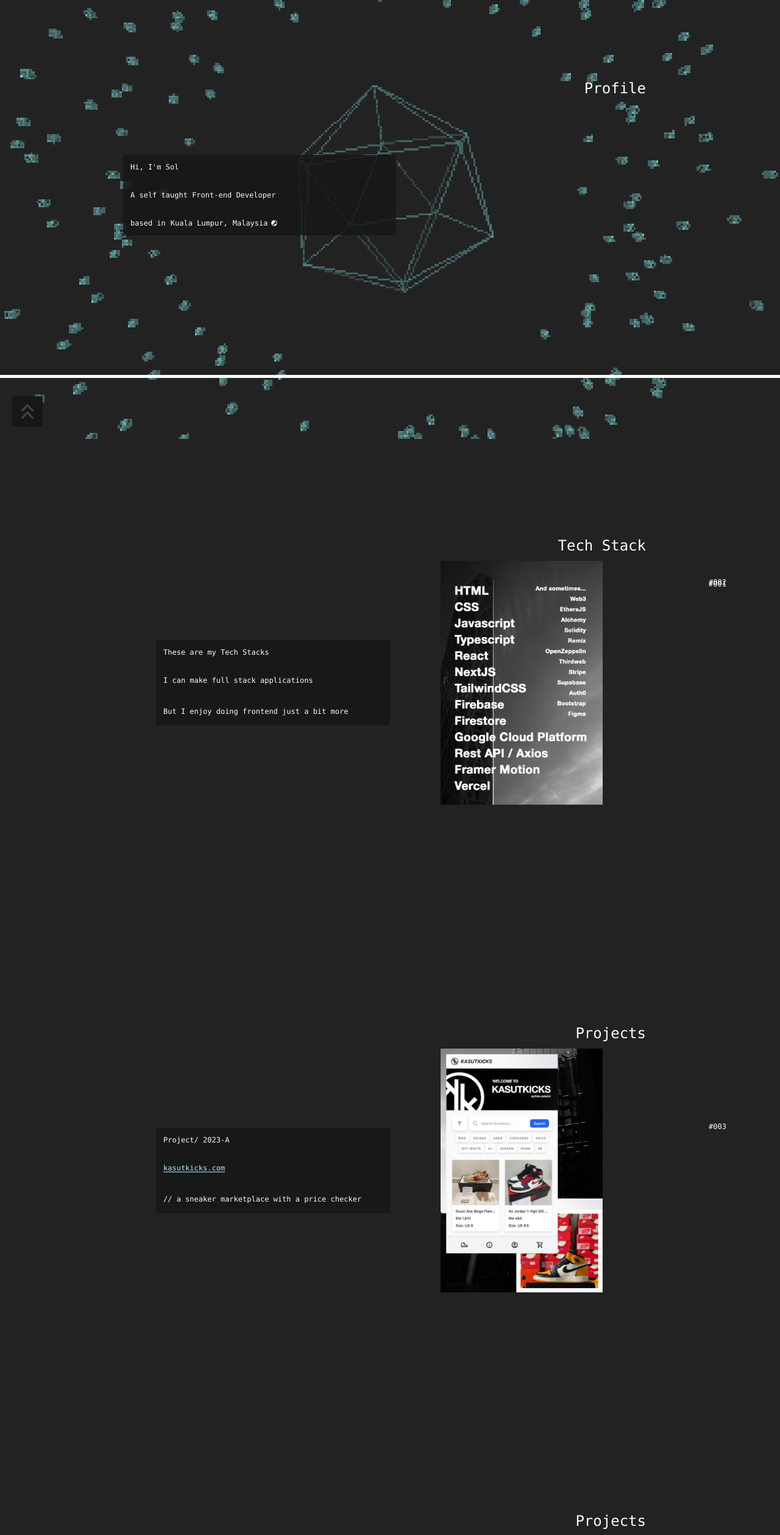
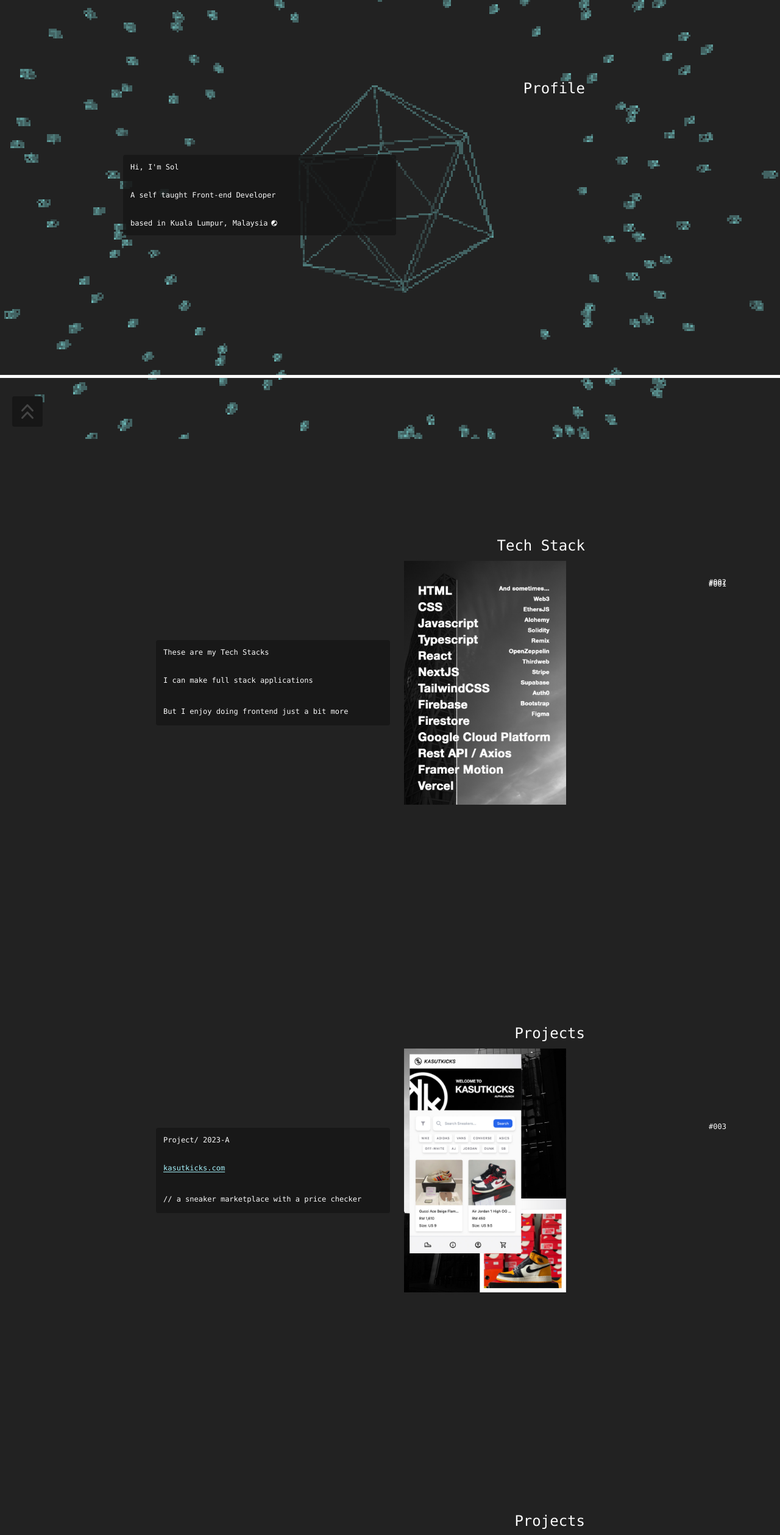
Before and after one commit to solahidris/portfoliosolah, a Next.js app: page / in a window 1280 px wide. Shown: the part 80-2598 px from the top of the page at 61% size. Built offline with nearby package versions, Linux system fonts and the light colour scheme.

Commit message:
Right margin on category title

```diff
--- a/components/ParallexPage.tsx
+++ b/components/ParallexPage.tsx
@@ -34,7 +34,7 @@ function ImageParallex({ id }: { id: number }) {
 
   return (
     <section className="w-full w-[60%] lg:w-[50%]">
-      <div ref={ref} className="w-full bg-transparent lg:ml-[-180px]">
+      <div ref={ref} className="w-full bg-transparent lg:ml-[-300px]">
         <Image src={`/${id}.jpg`} alt="ImageParallex" width={300} height={300} className="min-w-[185px] min-h-[400px] object-contain"/>
       </div>
       <motion.h2 style={{ y }} className="absolute right-0 lg:right-20 font-mono text-xs">{`#00${id}`}</motion.h2>
@@ -93,7 +93,7 @@ const ParallexPage = () => {
       subtitle: "Subtitle 1",
       content: (
         <div ref={homeRef} className="w-[40%] lg:w-[50%] ml-5 flex flex-col justify-center items-start lg:items-end">
-          <p className="absolute right-2 mb-[220px] lg:mb-[350px] lg:text-2xl lg:right-10 font-mono text-xl justify-start lg:mr-[180px]">Profile</p>
+          <p className="absolute right-2 mb-[220px] lg:mb-[350px] lg:text-2xl lg:right-10 font-mono text-xl justify-start lg:mr-[280px]">Profile</p>
           <div className="absolute bg-neutral-900/[85%] w-[35%] p-3 rounded">
             <p className="font-mono text-xs">Hi, I&#39;m Sol</p>
             <p className="font-mono text-xs">A self taught Front-end Developer</p>
@@ -112,7 +112,7 @@ const ParallexPage = () => {
       subtitle: "Subtitle 2",
       content: (
         <div ref={techStackRef} className="w-[40%] lg:w-[50%] pl-5 flex flex-col justify-center items-start lg:items-end">
-          <p className="absolute right-2 mb-[360px] lg:mb-[450px] lg:text-2xl lg:right-10 font-mono text-xl justify-start lg:mr-[180px]">Tech Stack</p>
+          <p className="absolute right-2 mb-[360px] lg:mb-[450px] lg:text-2xl lg:right-10 font-mono text-xl justify-start lg:mr-[280px]">Tech Stack</p>
           <div className="absolute bg-neutral-900/[85%] w-[30%] p-3 rounded">
             <p className="font-mono text-xs">These are my Tech Stacks</p>
             <p className="font-mono text-xs">I can make full stack applications</p>
@@ -127,7 +127,7 @@ const ParallexPage = () => {
       subtitle: "Subtitle 3",
       content: (
         <div ref={projectsRef} className="w-[40%] lg:w-[50%] pl-5 flex flex-col justify-center items-start lg:items-end">
-          <p className="absolute right-2 mb-[360px] lg:mb-[450px] lg:text-2xl lg:right-10 font-mono text-xl justify-start lg:mr-[180px]">Projects</p>
+          <p className="absolute right-2 mb-[360px] lg:mb-[450px] lg:text-2xl lg:right-10 font-mono text-xl justify-start lg:mr-[280px]">Projects</p>
           <div className="absolute bg-neutral-900/[85%] w-[30%] p-3 rounded">
             <p className="font-mono text-xs">Project/ 2023-A</p>
             <p className="flex">
@@ -145,7 +145,7 @@ const ParallexPage = () => {
       subtitle: "Subtitle 4",
       content: (
         <div className="w-[40%] lg:w-[50%] pl-5 flex flex-col justify-center items-start lg:items-end">
-          <p className="absolute right-2 mb-[360px] lg:mb-[450px] lg:text-2xl lg:right-10 font-mono text-xl justify-start lg:mr-[180px]">Projects</p>
+          <p className="absolute right-2 mb-[360px] lg:mb-[450px] lg:text-2xl lg:right-10 font-mono text-xl justify-start lg:mr-[280px]">Projects</p>
           <div className="absolute bg-neutral-900/[85%] w-[30%] p-3 rounded">
             <p className="font-mono text-xs">Project/ 2023-B</p>
             <p className="flex">
@@ -163,7 +163,7 @@ const ParallexPage = () => {
       subtitle: "Subtitle 5",
       content: (
         <div className="w-[40%] lg:w-[50%] pl-5 flex flex-col justify-center items-start lg:items-end">
-          <p className="absolute right-2 mb-[360px] lg:mb-[450px] lg:text-2xl lg:right-10 font-mono text-xl justify-start lg:mr-[180px]">Projects</p>
+          <p className="absolute right-2 mb-[360px] lg:mb-[450px] lg:text-2xl lg:right-10 font-mono text-xl justify-start lg:mr-[280px]">Projects</p>
           <div className="absolute bg-neutral-900/[85%] w-[30%] p-3 rounded">
             <p className="font-mono text-xs">Project/ 2023-C</p>
             <p className="flex">
@@ -181,7 +181,7 @@ const ParallexPage = () => {
       subtitle: "Subtitle 6",
       content: (
         <div className="w-[40%] lg:w-[50%] pl-5 flex flex-col justify-center items-start lg:items-end">
-          <p className="absolute right-2 mb-[360px] lg:mb-[450px] lg:text-2xl lg:right-10 font-mono text-xl justify-start lg:mr-[180px]">Other Projects</p>
+          <p className="absolute right-2 mb-[360px] lg:mb-[450px] lg:text-2xl lg:right-10 font-mono text-xl justify-start lg:mr-[280px]">Other Projects</p>
           <div className="absolute bg-neutral-900/[85%] w-[30%] p-3 rounded">
             <p className="font-mono text-xs">Things I&apos;ve coded for fun / iv test previously</p>
             <div className="flex flex-col gap-2 flex-wrap">
@@ -202,7 +202,7 @@ const ParallexPage = () => {
       content: (
         <div ref={contactRef} className="w-[40%] lg:w-[50%] pl-5 flex flex-col justify-center items-start lg:items-end">
           {/* <p className="font-mono text-xl justify-start lg:mr-[140px]">Contact</p> */}
-          <p className="absolute right-2 mb-[320px] lg:mb-[450px] lg:text-2xl lg:right-10 font-mono text-xl justify-start lg:mr-[180px]">Contact</p>
+          <p className="absolute right-2 mb-[320px] lg:mb-[450px] lg:text-2xl lg:right-10 font-mono text-xl justify-start lg:mr-[280px]">Contact</p>
           <div className="flex flex-col gap-6">
 
             <motion.div whileHover={{ scale: 1.1 }} whileTap={{ scale: 0.95 }} className="flex justify-start z-20">
```
